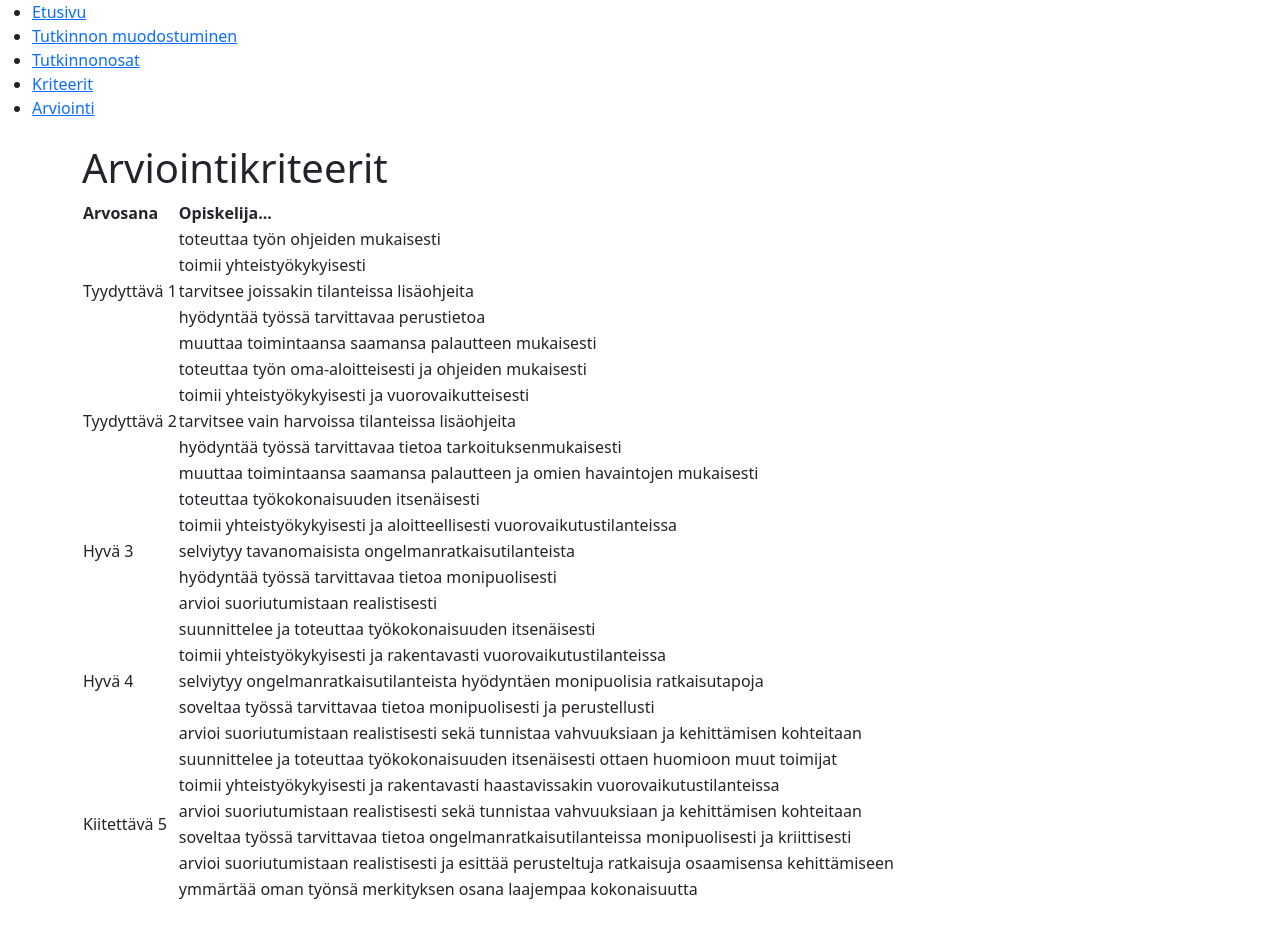
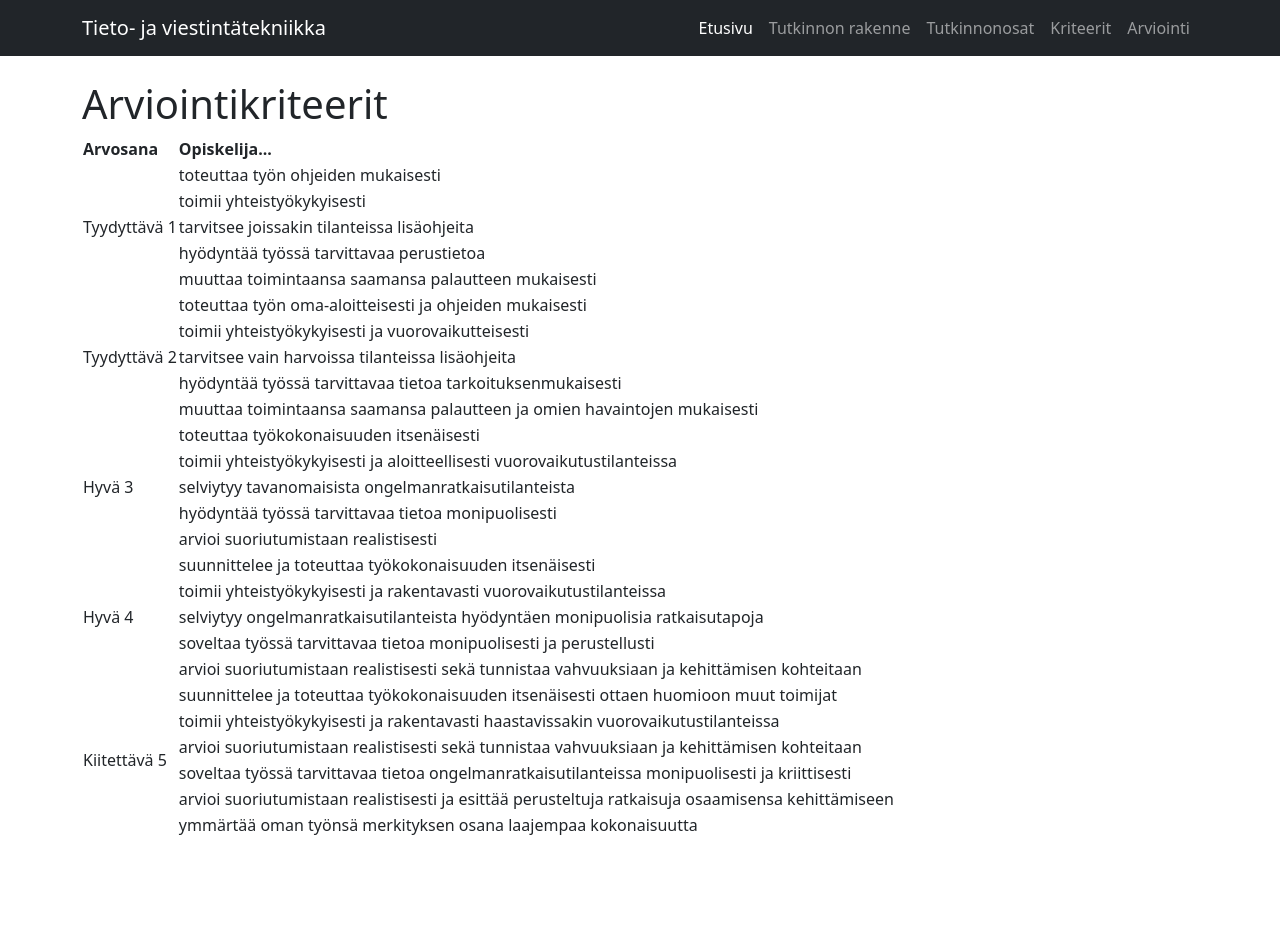
Before and after one commit to henkka845/Responsiiviset-Sivut-Bootstrapin-Avulla, a plain HTML site: page index.html in a window 1280 px wide. After the commit the page ends 862 px from the top, so only its background shows below. Drawn offline with nearby package versions, Linux system fonts and the light colour scheme.

Commit message:
Bootstrap valikko

```diff
--- a/index.html
+++ b/index.html
@@ -8,17 +8,23 @@
 </head>
 <body>
 
-    <header>
-        <nav>
-            <ul>
-                <li><a href="index.html">Etusivu</a></li>
-                <li><a href="tutkinnonmuodostuminen.html">Tutkinnon muodostuminen</a></li>
-                <li><a href="tutkinnonosat.html">Tutkinnonosat</a></li>
-                <li><a href="kriteerit.html">Kriteerit</a></li>
-                <li><a href="arviointi.html">Arviointi</a></li>
-            </ul>
-        </nav>
-    </header>
+    <nav class="navbar navbar-expand-md bg-dark navbar-dark">
+  <div class="container">
+    <a class="navbar-brand" href="index.html">Tieto- ja viestintätekniikka</a>
+    <button class="navbar-toggler" type="button" data-bs-toggle="collapse" data-bs-target="#navbarSupportedContent" aria-controls="navbarSupportedContent" aria-expanded="false" aria-label="Toggle navigation">
+      <span class="navbar-toggler-icon"></span>
+    </button>
+    <div class="collapse navbar-collapse" id="navbarSupportedContent">
+      <ul class="navbar-nav ms-auto">
+        <li class="nav-item"><a class="nav-link active" aria-current="page" href="index.html">Etusivu</a></li>
+        <li class="nav-item"><a class="nav-link" href="tutkinnonmuodostuminen.html">Tutkinnon rakenne</a></li>
+        <li class="nav-item"><a class="nav-link" href="tutkinnonosat.html">Tutkinnonosat</a></li>
+        <li class="nav-item"><a class="nav-link" href="kriteerit.html">Kriteerit</a></li>
+        <li class="nav-item"><a class="nav-link" href="arviointi.html">Arviointi</a></li>
+      </ul>
+    </div>
+  </div>
+</nav>
 
     <main class="container my-4">
         <h1>Arviointikriteerit</h1>
```
Also changed, not shown: arviointi.html (+17 -11 lines), kriteerit.html (+17 -9 lines), tutkinnonmuodostuminen.html (+17 -11 lines), tutkinnonosat.html (+17 -11 lines).
